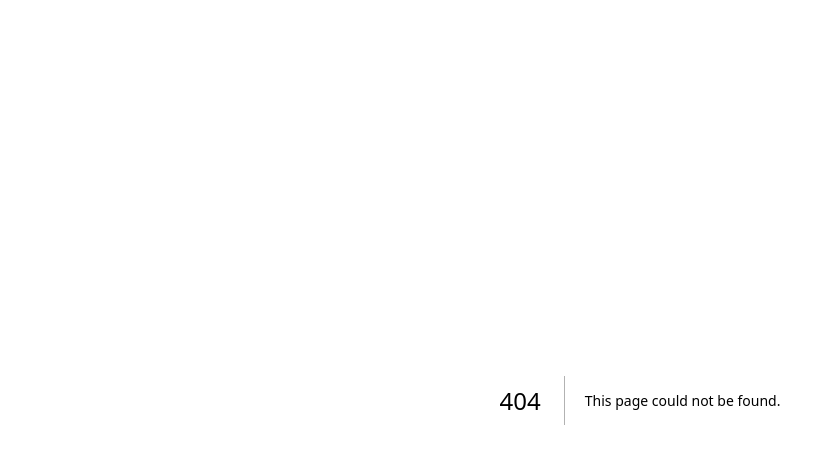
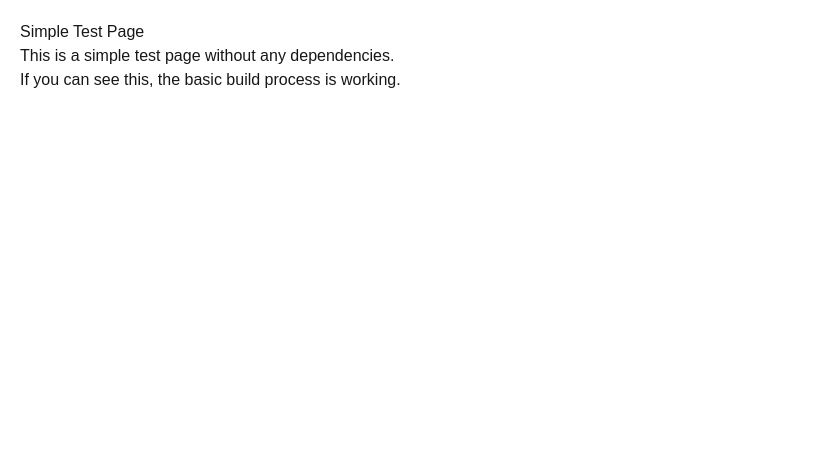
Before and after one commit to ChudiNnorukam/wellness-agent-saas, a Next.js app: page /simple in a window 1280 px wide. Before the commit this address had no page. Shown: the top 464 px of the page, without its empty margins (0-822 px from the left). Built offline with nearby package versions, Linux system fonts and the light colour scheme.

Commit message:
Add simple test page and vercel.json config

```diff
--- /dev/null
+++ b/src/app/simple/page.tsx
@@ -0,0 +1,9 @@
+export default function SimplePage() {
+  return (
+    <div style={{ padding: '20px', fontFamily: 'Arial, sans-serif' }}>
+      <h1>Simple Test Page</h1>
+      <p>This is a simple test page without any dependencies.</p>
+      <p>If you can see this, the basic build process is working.</p>
+    </div>
+  );
+}
```
Also changed, not shown: vercel.json (added).
